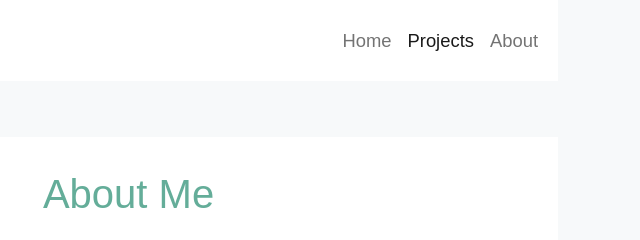
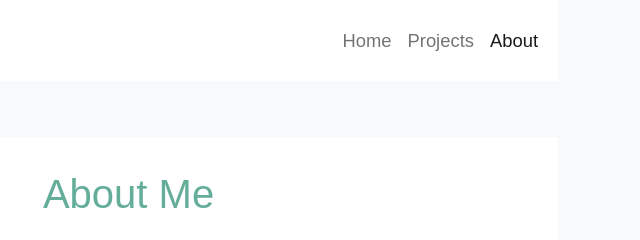
Before and after one commit to b-arbor/Portfolio, a plain HTML site: page about.html in a window 1280 px wide. Shown: the top 240 px of the page, 640-1280 px from the left. Drawn offline with nearby package versions, Linux system fonts and the light colour scheme.

Commit message:
About
fix

```diff
--- a/about.html
+++ b/about.html
@@ -37,8 +37,8 @@
                 </a>
                 <div class="navbar-nav">
                     <a class="nav-link" aria-current="page" href="index.html">Home</a>
-                    <a class="nav-link active" href="index.html">Projects</a>
-                    <a class="nav-link" href="about.html">About</a>
+                    <a class="nav-link" href="index.html">Projects</a>
+                    <a class="nav-link active" href="about.html">About</a>
                 </div>
             </div>
         </nav>
```
